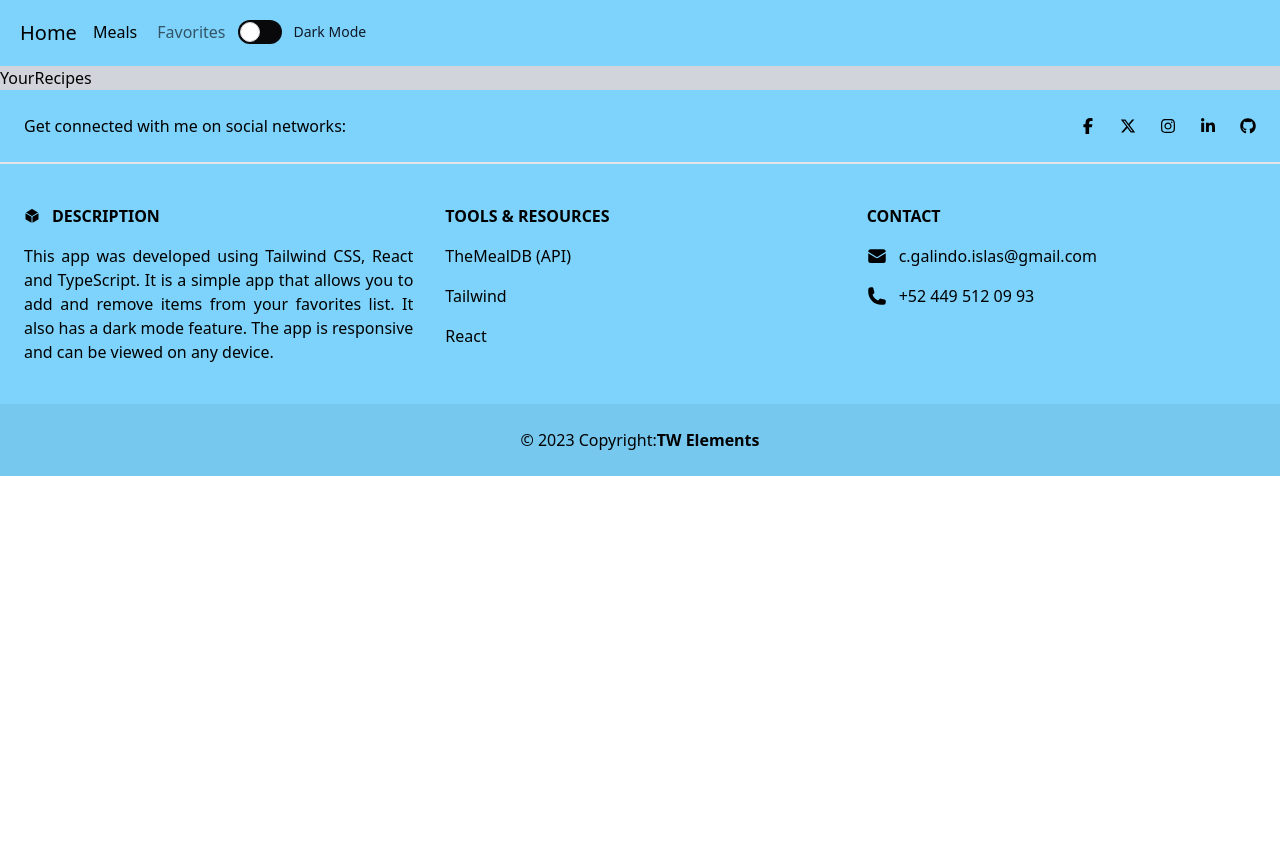
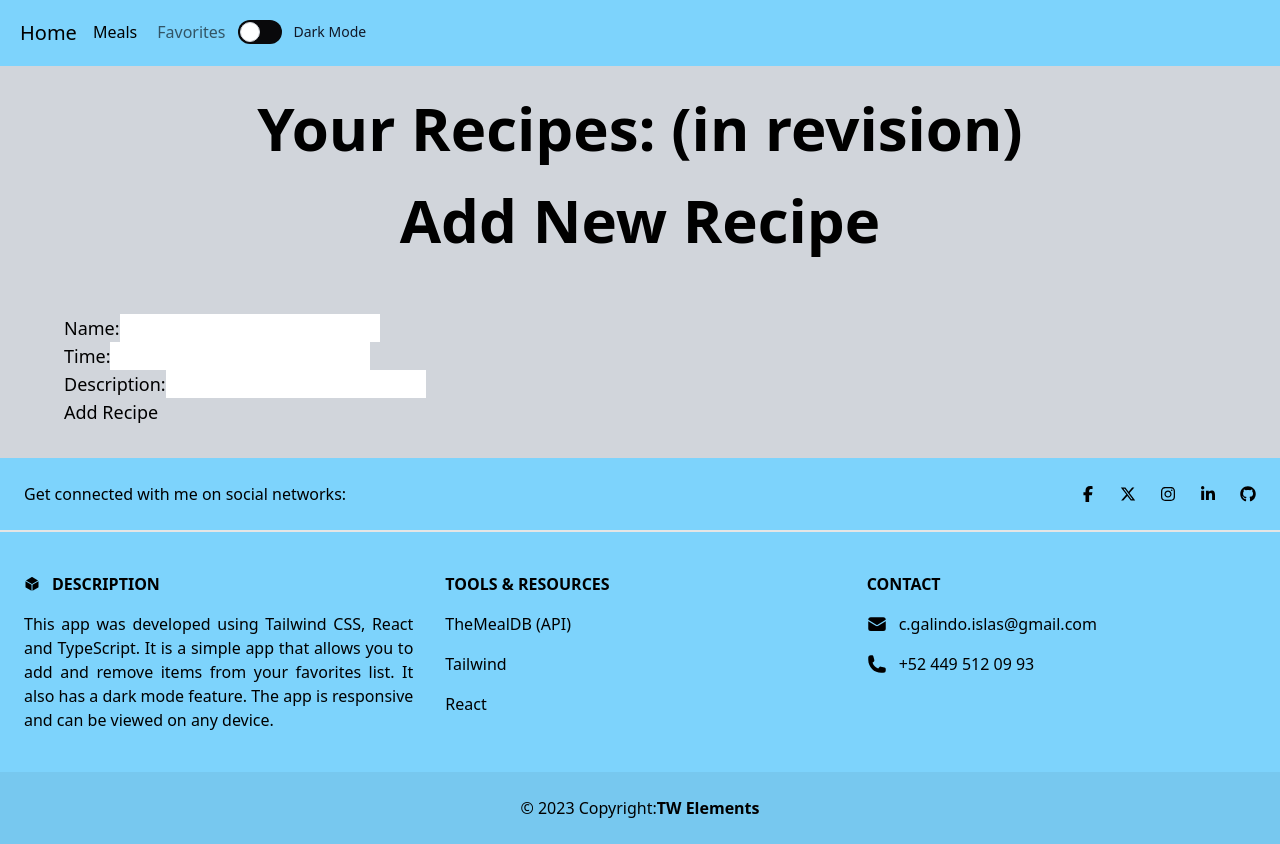
Before and after one commit to CarlosGal19/Site-React-Recipes, a React (Vite) app: page /your-recipes in a window 1280 px wide. Before the commit the page ends 800 px from the top, so only its background shows below. Built offline with nearby package versions, Linux system fonts and the light colour scheme.

Commit message:
feat: add form

```diff
--- a/src/components/YourRecipes.tsx
+++ b/src/components/YourRecipes.tsx
@@ -1,7 +1,84 @@
-const YourRecipes = () => {
-  return (
-    <div>YourRecipes</div>
-  )
+import { useState, ChangeEvent, useEffect } from "react";
+
+interface Recipe {
+  name: string;
+  time: string;
+  description: string;
 }
 
-export default YourRecipes
+function YourRecipes() {
+  const [recipes, setRecipes] = useState<Recipe[]>([] as Recipe[]);
+  const [nuevoRecipe, setNuevoRecipe] = useState<Recipe>({ name: '', time: '', description: '' });
+
+  const nuevoRecipeChange = (e: ChangeEvent<HTMLInputElement>) => {
+    const { name, value } = e.target;
+    setNuevoRecipe(prevState => ({
+      ...prevState,
+      [name]: value
+    }));
+  };
+
+  useEffect(() => {
+    function getLocal() {
+      const storedRecipes = localStorage.getItem("yourRecipes");
+      if (storedRecipes === undefined || storedRecipes === null) {
+        setRecipes([]);
+        return
+      }
+      setRecipes(JSON.parse(storedRecipes));
+    }
+    getLocal();
+  }, []);
+
+  const handleAgregarRecipe = () => {
+    if (nuevoRecipe.name && nuevoRecipe.time && nuevoRecipe.description) {
+      const updatedRecipes = [...recipes, nuevoRecipe];
+      setRecipes(updatedRecipes);
+      localStorage.setItem("yourRecipes", JSON.stringify(updatedRecipes));
+      setNuevoRecipe({ name: '', time: '', description: '' });
+    }
+  };
+
+  return (
+    <div className="inner-container">
+      <div className="text-center">
+        <h1 className="mt-8 font-bold text-6xl dark:text-slate-100">Your Recipes: (in revision)</h1>
+        <ul>
+          {
+            recipes &&
+            recipes.map((recipe, index) => (
+              <li key={index}>
+                <h2>{recipe.name}</h2>
+                <p>{recipe.time}</p>
+                <p>{recipe.description}</p>
+              </li>
+            ))
+          }
+        </ul>
+      </div>
+      <div className="text-center">
+        <h2 className="dark:text-slate-100 text-6xl font-bold py-8">Add New Recipe</h2>
+        <form className="text-lg text-justify px-16 py-8 dark:text-slate-100">
+          <label>
+            Name:
+            <input type="text" name="name" value={nuevoRecipe.name} onChange={nuevoRecipeChange} />
+          </label>
+          <br />
+          <label>
+            Time:
+            <input type="text" name="time" value={nuevoRecipe.time} onChange={nuevoRecipeChange} />
+          </label>
+          <br />
+          <label>
+            Description:
+            <input type="text" name="description" value={nuevoRecipe.description} onChange={nuevoRecipeChange} />
+          </label>
+          <br />
+          <button type="button" onClick={handleAgregarRecipe}>Add Recipe</button>
+        </form>
+      </div>
+    </div>
+  );
+}
+
+export default YourRecipes;
```
